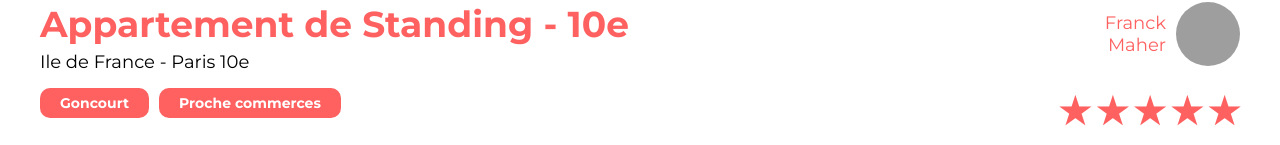
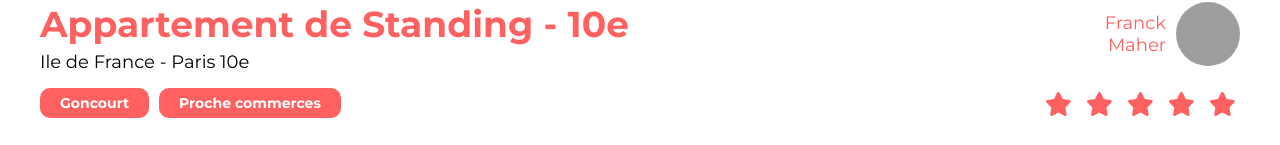
Before and after one commit to J1nu-Lo3/Kasa-Project, a React (Vite) app: page /logement/0979876d in a window 1280 px wide. Shown: the part 621-766 px from the top of the page. Built offline with nearby package versions, Linux system fonts and the light colour scheme; grey boxes are pictures that could not be loaded.

Commit message:
rework sur les stars rating, header et leger modif pour route path error

```diff
--- a/src/App.jsx
+++ b/src/App.jsx
@@ -16,7 +16,7 @@ function App() {
           <Route path="/" element={<Home />} />
           <Route path="/about" element={<About />} />
           <Route path="/logement/:id" element={<FicheLogement />} />
-          <Route path="*" element={<Error />} />
+          <Route path="/error" element={<Error />} />
         </Routes>
       </main>
       <Footer />
--- a/src/Styles/FicheLogement.scss
+++ b/src/Styles/FicheLogement.scss
@@ -83,7 +83,8 @@ $stargrey: #e3e3e3;
 
 .star {
   color: $stargrey;
-  font-size: 36px;
+  width: 36px;
+  height: 36px;
 }
 
 .star.active {
@@ -103,6 +104,7 @@ $stargrey: #e3e3e3;
   .fiche-logement__header {
     flex-direction: column;
     gap: 5px;
+    margin-bottom: 15px;
   }
 
   .fiche-logement__info h1 {
@@ -153,7 +155,8 @@ $stargrey: #e3e3e3;
   }
 
   .star {
-    font-size: 18px;
+    width: 18px;
+    height: 18px;
   }
 
   .fiche-logement__collapses {
--- a/src/components/Header.scss
+++ b/src/components/Header.scss
@@ -11,6 +11,7 @@ $black: #000;
 
   &__logo {
     height: 68px;
+    margin-right: 740px;
   }
 }
 
@@ -37,10 +38,10 @@ $black: #000;
   .header {
     margin: 20px auto;
     padding: 0 10px;
-    gap: 60px;
 
     &__logo {
       height: 47px;
+      margin-right: 60px;
     }
   }
 
--- a/src/pages/FicheLogement.jsx
+++ b/src/pages/FicheLogement.jsx
@@ -3,13 +3,15 @@ import logements from "../data/logements.json";
 import Collapse from "../components/Collapse";
 import "../styles/FicheLogement.scss";
 import Carousel from "../components/Carousel";
+import starActive from "../assets/star-active.svg";
+import starInactive from "../assets/star-inactive.svg";
 
 function FicheLogement() {
   const { id } = useParams();
   const logement = logements.find((item) => item.id === id);
 
   if (!logement) {
-    return <Navigate to="*" />;
+    return <Navigate to="/error" />;
   }
 
   return (
@@ -37,14 +39,18 @@ function FicheLogement() {
           </div>
 
           <div className="fiche-logement__rating">
-            {Array.from({ length: 5 }).map((_, index) => (
-              <span
-                key={index}
-                className={index < logement.rating ? "star active" : "star"}
-              >
-                ★
-              </span>
-            ))}
+            {Array.from({ length: 5 }).map((_, index) => {
+              const isActive = index < logement.rating;
+
+              return (
+                <img
+                  key={index}
+                  src={isActive ? starActive : starInactive}
+                  alt={isActive ? "étoile active" : "étoile inactive"}
+                  className="star"
+                />
+              );
+            })}
           </div>
         </div>
       </div>
```
Also changed, not shown: src/assets/star-active.svg (added), src/assets/star-inactive.svg (added).
